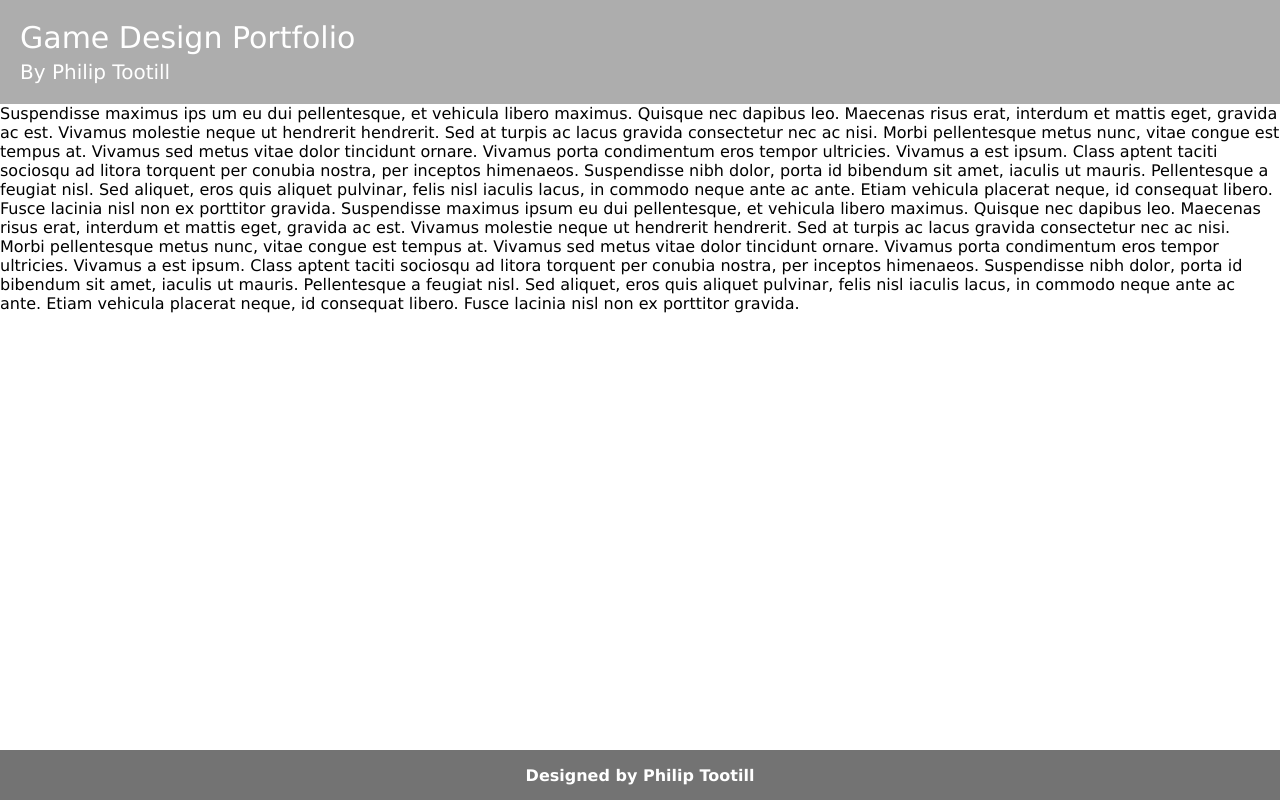
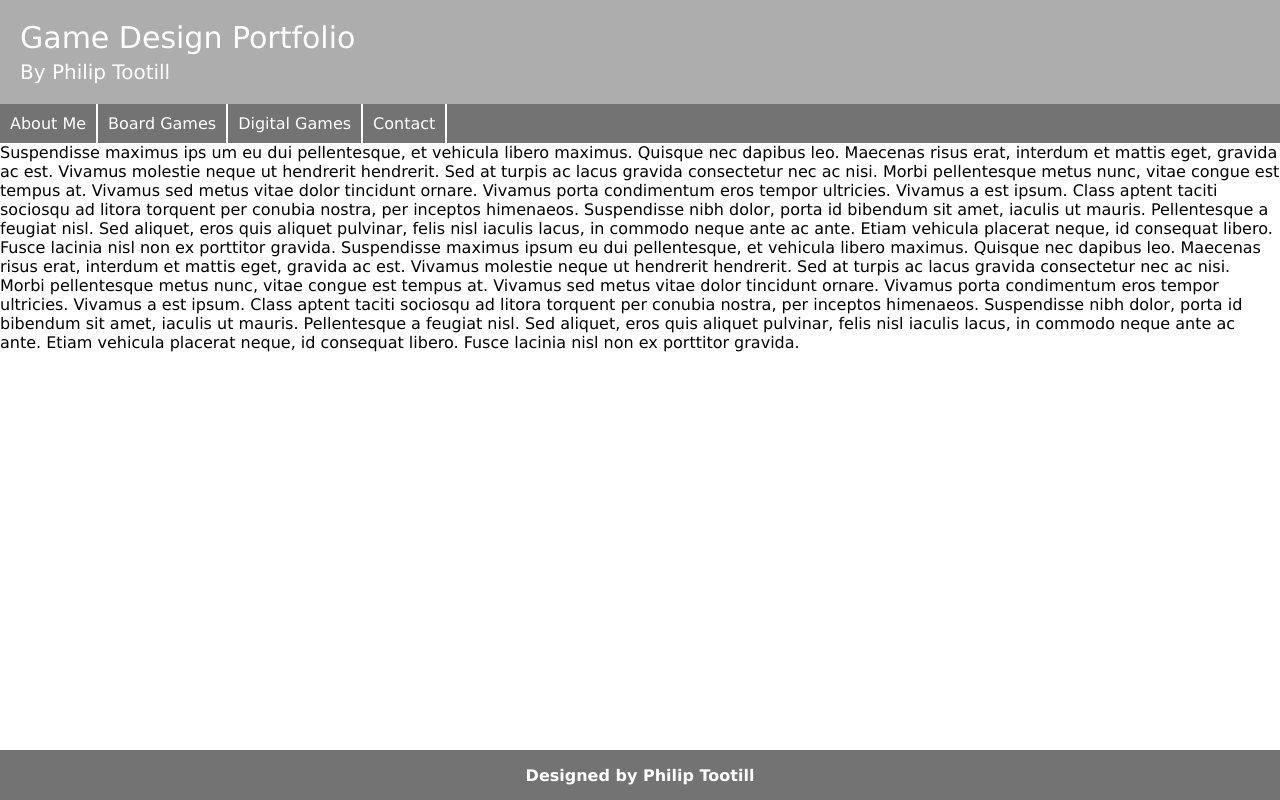
Before and after one commit to PhilipTootill/HomePage, a React (Create React App) app: page / in a window 1280 px wide. Built offline with nearby package versions, Linux system fonts and the light colour scheme.

Commit message:
Menu styled and responsive

```diff
--- a/package.json
+++ b/package.json
@@ -4,6 +4,8 @@
   "private": true,
   "homepage": "http://philiptootill.github.io/HomePage",
   "dependencies": {
+    "@material-ui/core": "^4.10.1",
+    "@material-ui/icons": "^4.9.1",
     "@testing-library/jest-dom": "^4.2.4",
     "@testing-library/react": "^9.5.0",
     "@testing-library/user-event": "^7.2.1",
--- a/public/index.html
+++ b/public/index.html
@@ -3,6 +3,7 @@
   <head>
     <meta charset="utf-8" />
     <link rel="icon" href="%PUBLIC_URL%/favicon.ico" />
+    <link rel="stylesheet" href="https://fonts.googleapis.com/css?family=Roboto:300,400,500,700&display=swap" />
     <meta name="viewport" content="width=device-width, initial-scale=1" />
     <meta name="theme-color" content="#000000" />
     <meta
--- a/src/components/Header.js
+++ b/src/components/Header.js
@@ -1,5 +1,6 @@
 import React from 'react';
 import './Header.css';
+import Menu from './Menu'
 
 function Header() {
   return (
@@ -12,6 +13,7 @@ function Header() {
           By Philip Tootill
         </p>
       </div>
+      <Menu/>
     </header>
   );
 }
--- /dev/null
+++ b/src/components/Menu.css
@@ -0,0 +1,47 @@
+.menu {
+  background-color: #737373;
+}
+
+.menu-list {
+  list-style-type: none;
+}
+
+.menu-list-item {
+  color: white;
+  padding: 10px;
+}
+
+@media (min-width: 426px) {
+  .menu-button {
+    display: none;
+  }
+
+  .menu-list {
+    display: flex;
+    justify-content: left;
+    align-items: center;
+    height: 100%;
+  }
+
+  .menu-list-item {
+    border-right: 2px solid white;
+  }
+}
+
+@media (max-width: 425px) {
+  .menu-button {
+    color: white;
+    margin: 0 auto;
+    padding: 5px 0;
+    display: block;
+  }
+
+  .menu-list:not([open]) {
+    display: none;
+  }
+
+  .menu-list-item {
+    border-top: 1px solid white;
+    text-align: center;
+  }
+}
--- a/src/components/Menu.js
+++ b/src/components/Menu.js
@@ -1,12 +1,16 @@
-import React from 'react';
+import React, {useState} from 'react';
 import './Menu.css';
+import MenuIcon from '@material-ui/icons/Menu';
 
-class Menu extends React.Component {
-  render() {
+function Menu() {
+  const [open, setOpen] = useState(false);
+
   return(
     <div className="menu">
-        <button className="menu-button">Menu</button>
-        <ul className="menu-list">
+      <button onClick={function() {setOpen(!open)}} className="menu-button">
+        <MenuIcon/>
+      </button>
+      <ul className="menu-list" open={open}>
         <li className="menu-list-item">About Me</li>
         <li className="menu-list-item">Board Games</li>
         <li className="menu-list-item">Digital Games</li>
@@ -15,6 +19,5 @@ class Menu extends React.Component {
     </div>
   );
 }
-}
 
-export default Header;
+export default Menu;
```
Also changed, not shown: 1 other file (tests, documents, lock files or other folders). Lines whose indentation alone changed are shown as unchanged.
